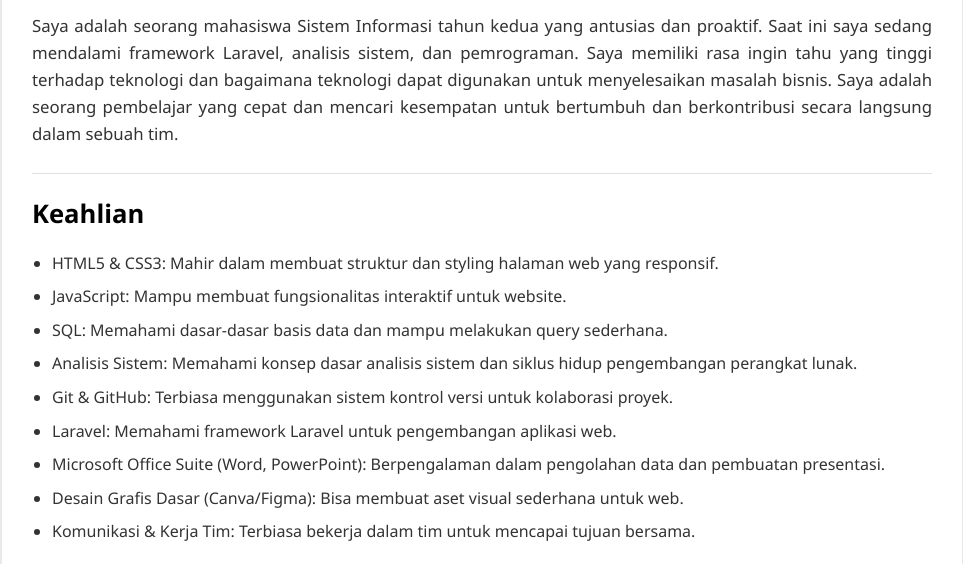
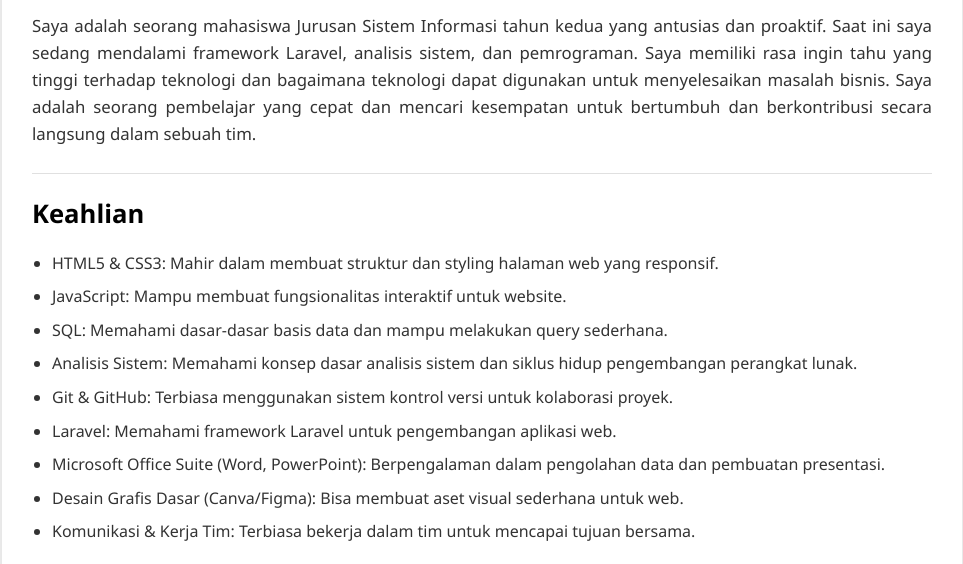
Before and after one commit to nuelim/cvbezaelimanuel, a plain HTML site: page index.html in a window 1280 px wide. Shown: the part 236-800 px from the top of the page, without its empty margins (158-1121 px from the left). Drawn offline with Linux system fonts and the light colour scheme.

Commit message:
perubahan deskripsi

```diff
--- a/index.html
+++ b/index.html
@@ -174,7 +174,7 @@
 
         <div class="description-section">
             <p>
-                Saya adalah seorang mahasiswa Sistem Informasi tahun kedua yang antusias dan proaktif. Saat ini saya sedang mendalami framework Laravel, analisis sistem, dan pemrograman. Saya memiliki rasa ingin tahu yang tinggi terhadap teknologi dan bagaimana teknologi dapat digunakan untuk menyelesaikan masalah bisnis. Saya adalah seorang pembelajar yang cepat dan mencari kesempatan untuk bertumbuh dan berkontribusi secara langsung dalam sebuah tim.
+                Saya adalah seorang mahasiswa Jurusan Sistem Informasi tahun kedua yang antusias dan proaktif. Saat ini saya sedang mendalami framework Laravel, analisis sistem, dan pemrograman. Saya memiliki rasa ingin tahu yang tinggi terhadap teknologi dan bagaimana teknologi dapat digunakan untuk menyelesaikan masalah bisnis. Saya adalah seorang pembelajar yang cepat dan mencari kesempatan untuk bertumbuh dan berkontribusi secara langsung dalam sebuah tim.
             </p>
         </div>
 
```
